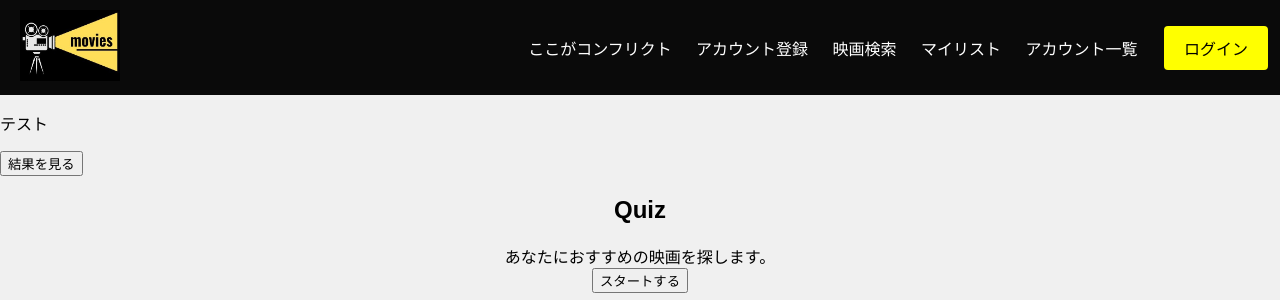
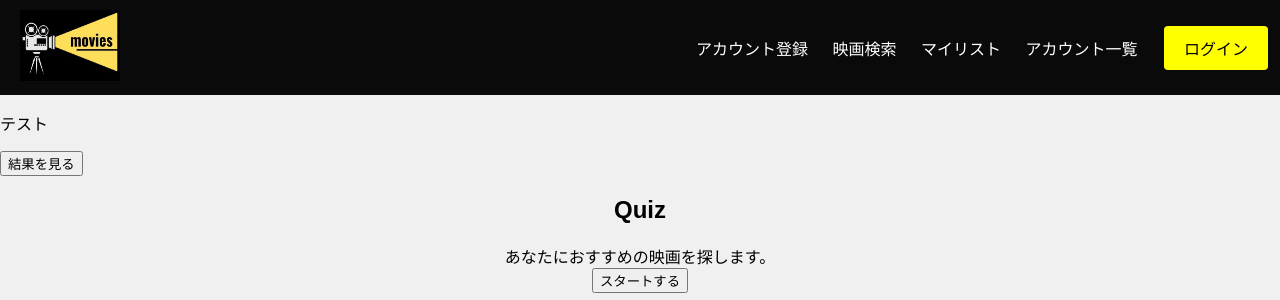
Before and after one commit to syt-koizumi/django_team_project, a Django app: page /consider/ in a window 1280 px wide. Shown: the top 300 px of the page. Run offline with Django 5.2, Linux system fonts and the light colour scheme; parts of the project's set-up code (start-up, migrations or seed data) failed here and were passed over.

Commit message:
baseの修正

```diff
--- a/templates/base.html
+++ b/templates/base.html
@@ -15,7 +15,6 @@
         </div>
         <div class="menu-list">
             <ul class="menu">
-                <li><a>ここがコンフリクト</a></li>
                 <li><a href='{% url "accounts:custom_accounts_create" %}'>アカウント登録</a></li>
                 <li><a href='{% url "movie:movie_search" %}'>映画検索</a></li>
                 <li><a href='{% url "mypage:mylist" %}'>マイリスト</a></li>
```
